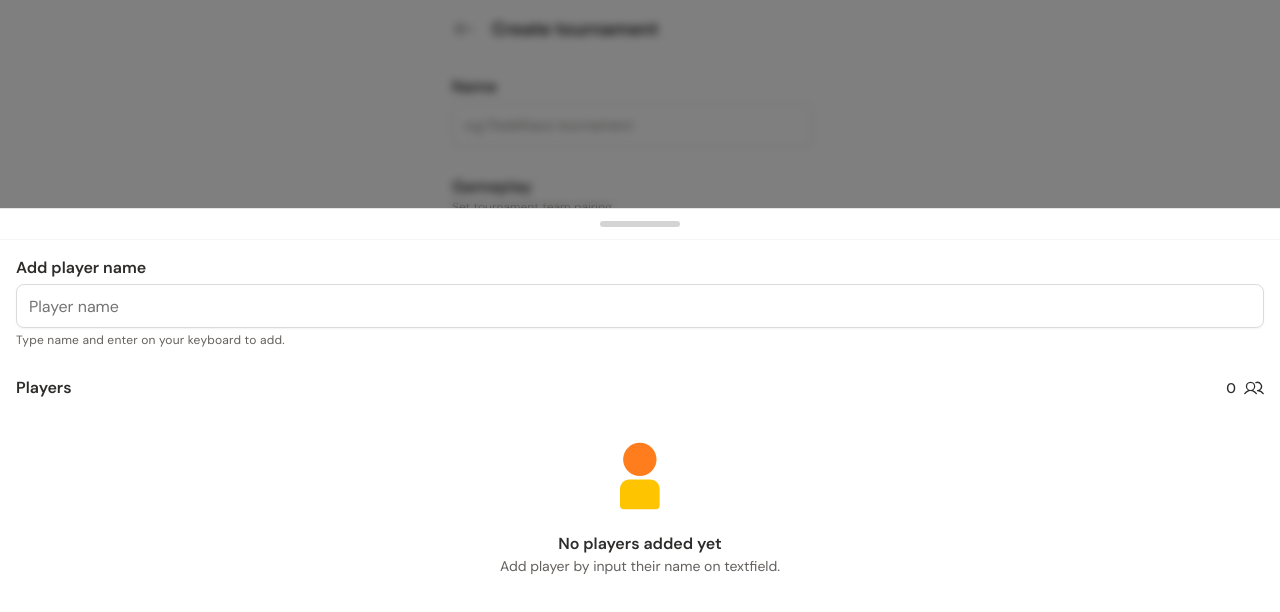
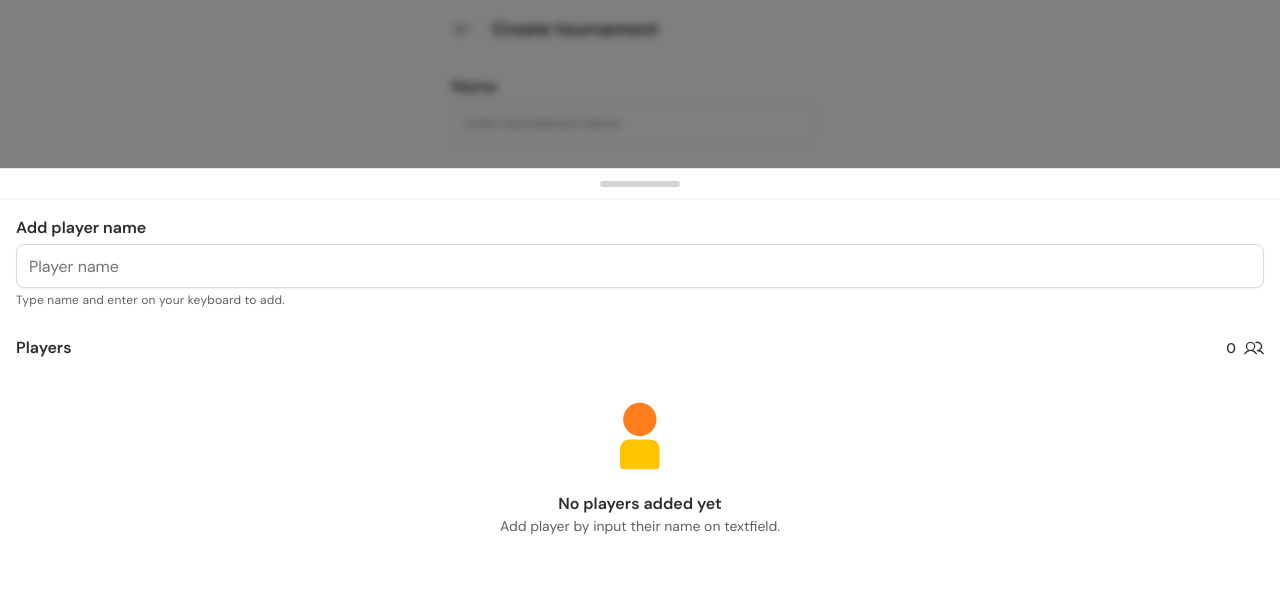
Before and after one commit to anggaverdian/calliesport-next, a Next.js app: page /create-tournament in a window 1280 px wide. Both pictures are taken after a click on the button "Add". Shown: the top 612 px of the page. Built offline with nearby package versions, Linux system fonts and the light colour scheme.

Commit message:
fixing drawer

```diff
--- a/app/create-tournament/page.tsx
+++ b/app/create-tournament/page.tsx
@@ -396,7 +396,7 @@ export default function CreateTournament() {
             <div className="flex-1 p-4 space-y-7">
               {/* Tournament name input */}
               <Field>
-                <div className="grid w-full items-center gap-1">
+                <div className="grid w-full items-center gap-0.5">
                   <Label htmlFor="tournament-name" className="text-base font-semibold text-clx-text-default">
                     Name
                   </Label>
@@ -408,7 +408,7 @@ export default function CreateTournament() {
                         {...field}
                         type="text"
                         id="tournament-name"
-                        placeholder="e.g Padelhaus tournament"
+                        placeholder="Enter tournament name"
                         maxLength={64}
                         className={`h-11 text-base placeholder:text-clx-text-placeholder ${errors.tournamentName ? "border-clx-border-danger-bold" : "border-clx-border-textfield"}`}
                       />
@@ -570,7 +570,7 @@ export default function CreateTournament() {
                           </div>
                         </DrawerHeader>
 
-                        <div className="flex-1 p-4 space-y-6 overflow-y-auto pb-24 min-h-[70vh] max-h-[70vh]" onTouchStart={handleDrawerContentTouchStart}>
+                        <div className="flex-1 p-4 space-y-6 overflow-y-auto pb-24 min-h-[75vh] max-h-[75vh]" onTouchStart={handleDrawerContentTouchStart}>
                           {/* Input section */}
                           <div className="space-y-1">
                             <Label className="text-base font-semibold text-clx-text-default">
--- a/app/globals.css
+++ b/app/globals.css
@@ -449,12 +449,6 @@
     min-height: -webkit-fill-available;
   }
 
-  /* Prevent body scroll when drawer/modal is open */
-  body[data-scroll-locked] {
-    position: fixed;
-    width: 100%;
-    overflow: hidden;
-  }
 }
 
 /* Fix drawer content when keyboard is open on iOS */
--- a/app/layout.tsx
+++ b/app/layout.tsx
@@ -19,7 +19,6 @@ export const viewport = {
   width: 'device-width',
   initialScale: 1,
   viewportFit: 'cover', // This is the critical part for transparency
-  interactiveWidget: 'resizes-visual', // Prevent content shifting when keyboard opens (PWA iOS/Android)
   themeColor: '#000000',
 }
 
--- a/app/ui_pattern/TournamentDetailPage/EditMixPlayersDrawer.tsx
+++ b/app/ui_pattern/TournamentDetailPage/EditMixPlayersDrawer.tsx
@@ -403,7 +403,7 @@ export default function EditMixPlayersDrawer({
             </div>
           </DrawerHeader>
 
-          <div className="flex flex-col gap-8 py-4 pb-20 overflow-y-auto flex-1 px-4 min-h-[80vh] max-h-[80vh]" onTouchStart={handleDrawerContentTouchStart}>
+          <div className="flex flex-col gap-8 py-4 pb-20 overflow-y-auto flex-1 px-4 min-h-[75vh] max-h-[75vh]" onTouchStart={handleDrawerContentTouchStart}>
             {/* Input section */}
             <div className="space-y-1">
               <Label className="text-base font-semibold text-clx-text-default">
--- a/app/ui_pattern/TournamentDetailPage/EditPlayersDrawer.tsx
+++ b/app/ui_pattern/TournamentDetailPage/EditPlayersDrawer.tsx
@@ -279,7 +279,7 @@ export default function EditPlayersDrawer({
             </div>
           </DrawerHeader>
 
-          <div className="flex flex-col gap-8 py-4 pb-20 overflow-y-auto flex-1 px-4 min-h-[50vh] max-h-[70vh]" onTouchStart={handleDrawerContentTouchStart}>
+          <div className="flex flex-col gap-8 py-4 pb-20 overflow-y-auto flex-1 px-4 min-h-[75vh] max-h-[75vh]" onTouchStart={handleDrawerContentTouchStart}>
             {/* Input section */}
             <div className="space-y-1">
               <Label className="text-base font-semibold text-clx-text-default">
--- a/app/ui_pattern/TournamentDetailPage/EditTournamentInfoDrawer.tsx
+++ b/app/ui_pattern/TournamentDetailPage/EditTournamentInfoDrawer.tsx
@@ -101,8 +101,15 @@ export default function EditTournamentInfoDrawer({
 
   return (
     <>
-      <Drawer open={isOpen} onOpenChange={onClose}>
-      <DrawerContent className="pb-2 max-h-[90vh] rounded-none!">
+      <Drawer open={isOpen} onOpenChange={(open) => {
+          if (!open) {
+            if (document.activeElement instanceof HTMLElement) {
+              document.activeElement.blur();
+            }
+          }
+          onClose();
+        }}>
+      <DrawerContent className="pb-2 max-h-[80vh] rounded-none!">
 
           <DrawerHeader className="border-b border-neutral-100 px-4 pb-3 pt-0 shrink-0">
             <div className="flex items-center justify-between">
@@ -123,7 +130,7 @@ export default function EditTournamentInfoDrawer({
               </Button>
             </div>
           </DrawerHeader>
-          <div className="flex flex-col gap-5 py-4 px-4 min-h-[65vh] max-h-[80vh]">
+          <div className="flex flex-col gap-5 py-4 px-4 min-h-[75vh] max-h-[75vh]">
             {/* Tournament name input */}
             <div className="flex flex-col gap-1">
               <Label className="text-base font-semibold text-clx-text-default">
```
